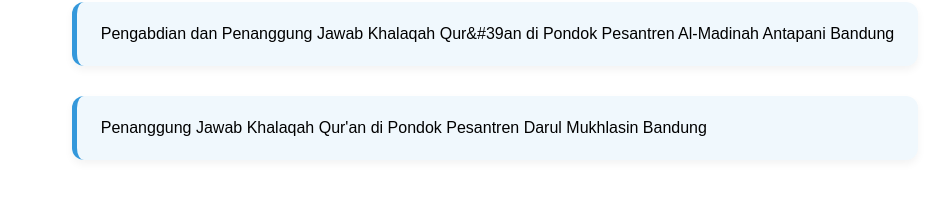
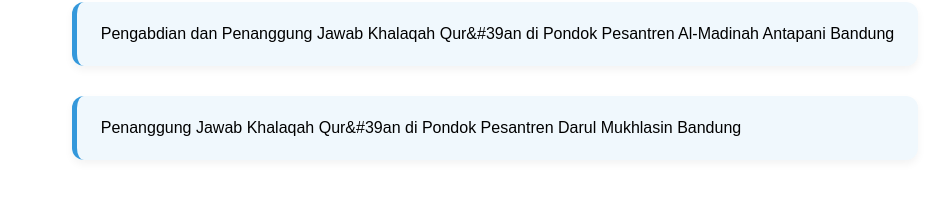
Before and after one commit to maulharun/myportfolio, a Next.js app: page /about in a window 1280 px wide. Shown: the part 2193-2391 px from the top of the page, without its empty margins (178-1127 px from the left). Built offline with nearby package versions, Linux system fonts and the light colour scheme.

Commit message:
Update page.js

```diff
--- a/app/about/page.js
+++ b/app/about/page.js
@@ -115,7 +115,7 @@
           Pengabdian dan Penanggung Jawab Khalaqah Qur&#39an di Pondok Pesantren Al-Madinah Antapani Bandung
         </div>
         <div className="experience-card">
-         Penanggung Jawab Khalaqah Qur'an di Pondok Pesantren Darul Mukhlasin Bandung
+         Penanggung Jawab Khalaqah Qur&#39an di Pondok Pesantren Darul Mukhlasin Bandung
         </div>
       </div>
       </div>
```
